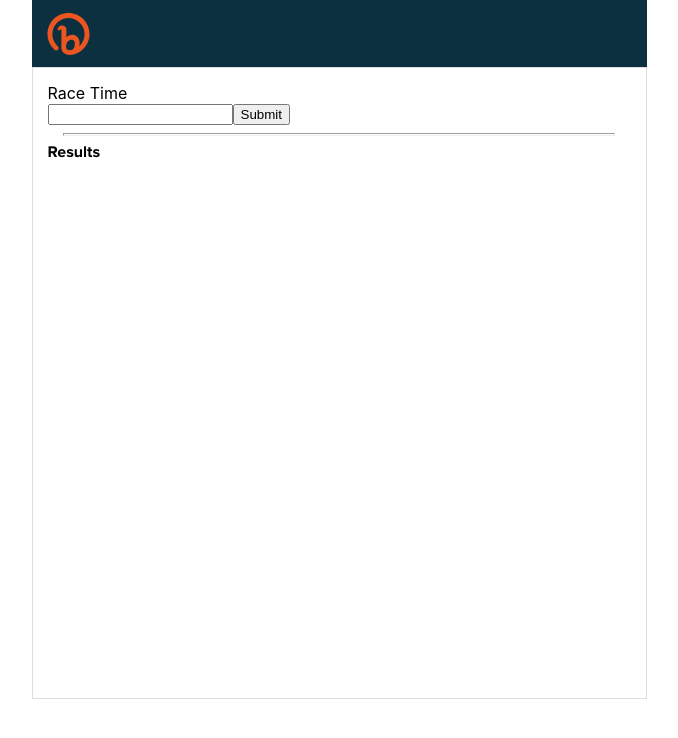
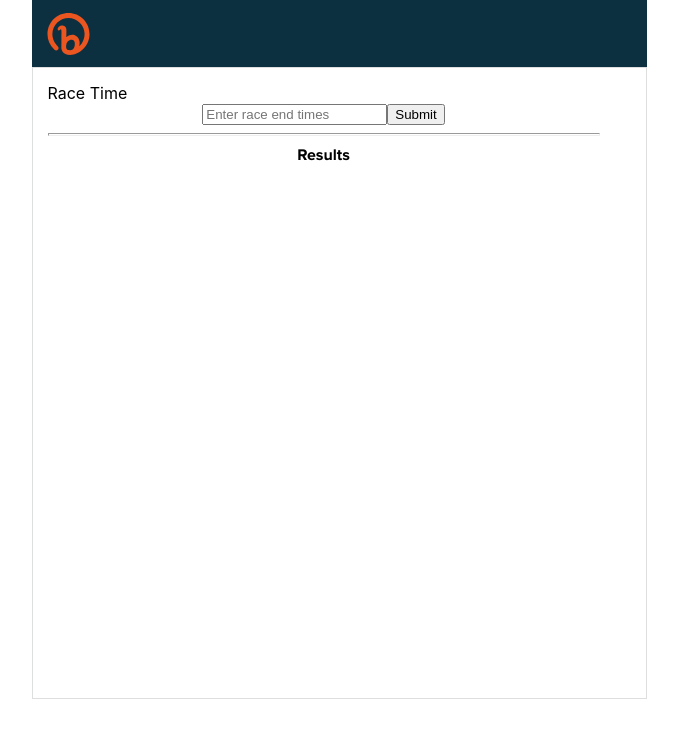
Before and after one commit to Fordo29/Sailing-to-Bermuda, a React (Create React App) app: page / in a window 1280 px wide. Shown: the top 738 px of the page, without its empty margins (301-979 px from the left). Built offline with nearby package versions, Linux system fonts and the light colour scheme.

Commit message:
Import end race calculation and start building form

```diff
--- a/src/App.js
+++ b/src/App.js
@@ -1,11 +1,26 @@
-import React from 'react';
+import React, { Component } from 'react';
+import calcTotalTime from './RaceTimeAverage';
 import './App.scss';
 
-function App() {
+class App extends Component {
+  constructor() {
+    super();
+    this.state = {
+      raceEndTimes: []
+    }
+  }
+  handleChange = e => {
+    e.preventDefault();
+    this.setState({ raceEndTimes: e.target.value})
+  }
+  handleSubmit = e => {
+    e.preventDefault();
+    calcTotalTime(this.state.raceEndTimes)
+  }
 
 
-
-
+  render() {
+    const results = this.state.raceEndTimes.length > 0 ? <p>{this.state.raceEndTimes}</p> : null
     return (
       <div className="App">
         <header className="App-header">
@@ -13,15 +28,23 @@ function App() {
         </header>
         <main className='racing-form'>
           <label classname='race-time-box'>Race Time</label>
-        <div>
-          <input></input>
-          <button>Submit</button>
-        </div>
+          <form>
+            <input
+              className='input-box'
+              type='text'
+              placeholder='Enter race end times'
+              value={this.state.raceEndTimes}
+              onChange={e => this.handleChange(e)}
+            />
+            <button onClick={e => this.handleSubmit(e)}>Submit</button>
             <hr />
             <label className='results'>Results</label>
+            {results}
+          </form>
         </main>
       </div>
     );
   }
+}
 
 export default App;
```
Lines whose indentation alone changed are shown as unchanged.
